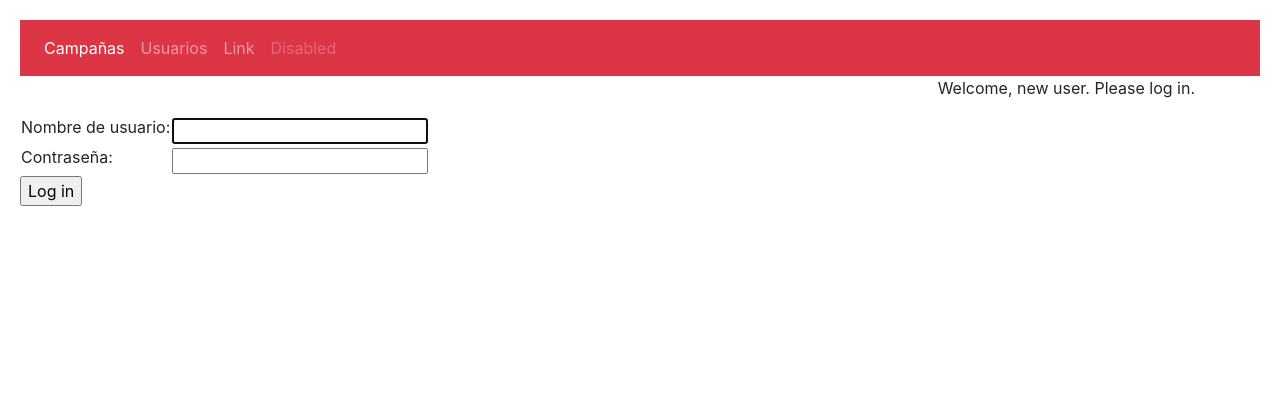
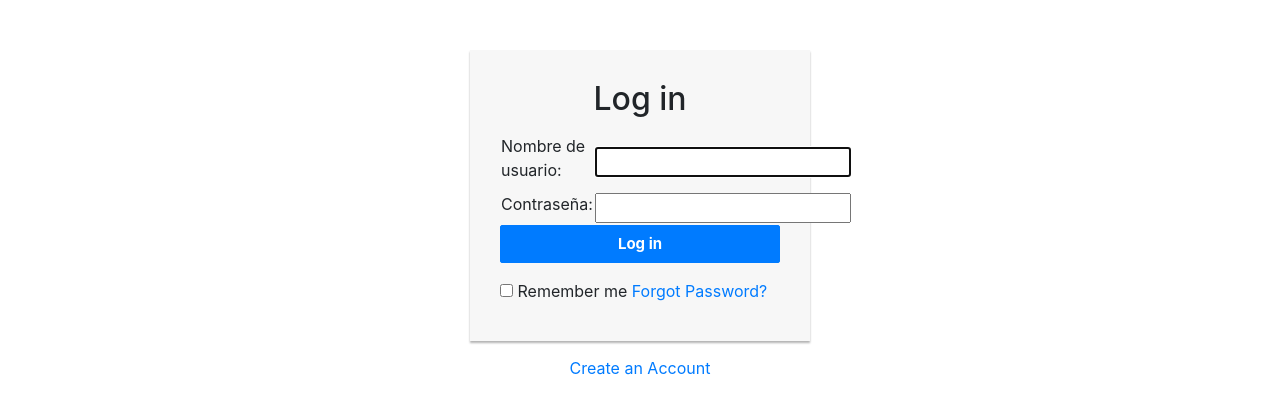
Before and after one commit to YariLorenzo/proyecto_usuarios, a Django app: page /votaciones/login/ in a window 1280 px wide. Shown: the top 414 px of the page. Run offline with Django 3.2, Linux system fonts and the light colour scheme; some libraries are stand-ins or nearby versions.

Commit message:
Logging System v1.1

```diff
--- a/proyecto_votaciones/settings.py
+++ b/proyecto_votaciones/settings.py
@@ -133,5 +133,5 @@ STATIC_URL = '/static/'
 # ]
 STATIC_ROOT = os.path.join(BASE_DIR, 'static')
 
-LOGIN_REDIRECT_URL = '/votaciones/'
+LOGIN_REDIRECT_URL = '/votaciones/inicio'
 LOGOUT_REDIRECT_URL = '/votaciones/login/'
--- a/votaciones/templates/registration/login.html
+++ b/votaciones/templates/registration/login.html
@@ -1,8 +1,89 @@
-{% extends 'votaciones/base.html' %}
 
-{% block content %}
+<!DOCTYPE html>
+<html lang="es">
+<head>
+<meta charset="utf-8">
+<meta http-equiv="X-UA-Compatible" content="IE=edge">
+<meta name="viewport" content="width=device-width, initial-scale=1">
+<title>Gestión de usuarios</title>
+<link rel="stylesheet" href="https://maxcdn.bootstrapcdn.com/bootstrap/4.2.1/css/bootstrap.min.css">
+<script src="https://ajax.googleapis.com/ajax/libs/jquery/3.3.1/jquery.min.js"></script>
+<script src="https://cdnjs.cloudflare.com/ajax/libs/popper.js/1.14.6/umd/popper.min.js"></script>
+<script src="https://maxcdn.bootstrapcdn.com/bootstrap/4.2.1/js/bootstrap.min.js"></script>
 
-{% if form.errors %}
+<style type="text/css">
+	.login-form {
+		width: 340px;
+    	margin: 50px auto;
+	}
+    .login-form form {
+    	margin-bottom: 15px;
+        background: #f7f7f7;
+        box-shadow: 0px 2px 2px rgba(0, 0, 0, 0.3);
+        padding: 30px;
+    }
+    .login-form h2 {
+        margin: 0 0 15px;
+    }
+    .form-control, .btn {
+        min-height: 38px;
+        border-radius: 2px;
+    }
+    .btn {
+        font-size: 15px;
+        font-weight: bold;
+    }
+</style>
+</head>
+<body>
+<div class="login-form">
+    <form  method="post" action="">
+        {% csrf_token %}
+        <h2 class="text-center">Log in</h2>
+        <table>
+                <tr>
+                    <td>{{ form.username.label_tag }}</td>
+                    <td>{{ form.username }}</td>
+                </tr>
+                <tr>
+                    <td>{{ form.password.label_tag }}</td>
+                    <td>{{ form.password }}</td>
+                </tr>
+                </table>
+        <div class="form-group">
+            <input type="submit" class="logBut btn btn-primary btn-block logBut" value="Log in">
+            <!-- <input type="submit" class="logBut" value="Log in"/> -->
+            <input type="hidden" name="next" value="{{ next }}">
+        </div>
+        <div class="clearfix">
+            <label class="pull-left checkbox-inline"><input type="checkbox"> Remember me</label>
+            <a href="#" class="pull-right">Forgot Password?</a>
+        </div>
+    </form>
+    <!-- <form method="post" action="">
+            {% csrf_token %}
+            <h2 class="text-center">Log in</h2>
+            <table>
+            <tr>
+                <td>{{ form.username.label_tag }}</td>
+                <td>{{ form.username }}</td>
+            </tr>
+            <tr>
+                <td>{{ form.password.label_tag }}</td>
+                <td>{{ form.password }}</td>
+            </tr>
+            </table>
+
+            <input type="submit" class="logBut btn btn-primary btn-block logBut" value="Log in"/>
+            <input type="hidden" name="next" value="{{ next }}">
+            </form> -->
+    <p class="text-center"><a href="#">Create an Account</a></p>
+</div>
+</body>
+</html>
+
+
+<!-- {% if form.errors %}
 <p>Usuario y constraseña incorrectos. Por favor, inténtelo de nuevo.</p>
 {% endif %}
 
@@ -14,7 +95,7 @@
     <p>Please login to see this page.</p>
     {% endif %}
 {% endif %}
-
+<div class="container">
 <form method="post" action="">
 {% csrf_token %}
 <table>
@@ -32,6 +113,4 @@
 <input type="hidden" name="next" value="{{ next }}">
 </form>
 
-
-
-{% endblock %}
+</div> -->
--- a/votaciones/templates/votaciones/base.html
+++ b/votaciones/templates/votaciones/base.html
@@ -30,7 +30,7 @@
         <nav class="navbar navbar-expand-sm bg-danger navbar-dark">
                 <ul class="navbar-nav">
                   <li class="nav-item active">
-                    <a class="nav-link" href="/votaciones/">Campañas</a>
+                    <a class="nav-link" href="/votaciones/inicio/">Campañas</a>
                   </li>
                   <li class="nav-item">
                     <a class="nav-link" href="/votaciones/usuarios/">Usuarios</a>
@@ -41,7 +41,8 @@
                   <li class="nav-item">
                     <a class="nav-link disabled" href="#">Disabled</a>
                   </li>
-                </ul>
+
+                  </ul>
 
               </nav>
     <!-- <div class="page-header">
@@ -49,13 +50,18 @@
     </div> -->
     <div class="container text-right">
         {% if user.is_authenticated %}
-        <p class="pull-right">Welcome, {{ user.get_username }}. Thanks for logging in. <a href="/votaciones/logout/">Logout</a></p>
+        <p class="pull-right">Bienvenido, {{ user.get_username }}. <a href="/votaciones/logout/">Cerrar sesión.</a></p>
         {% else %}
-        <p class="pull-right">Welcome, new user. Please log in.</p>
+        <p class="pull-right">Bienvenido, por favor inicia sesión.</p>
         {% endif %}
     </div>
 
-
+<script>
+$('.navbar-nav .nav-link').click(function(){
+    $('.navbar-nav .nav-link').removeClass('active');
+    $(this).addClass('active');
+})
+</script>
 
 
     {% block content %}{% endblock content %}
--- a/votaciones/urls.py
+++ b/votaciones/urls.py
@@ -7,8 +7,9 @@ from django.contrib.auth import views as auth_views
 
 
 urlpatterns = [
-    path('', views.index, name='index'),
+
     path('login/', auth_views.LoginView.as_view(redirect_authenticated_user=True), name='login'),
+    path('inicio/', views.index, name='index'),
     # path('login/', auth_views.LoginView.as_view(template_name='votaciones/login.html')),
     path('logout/', auth_views.LogoutView.as_view(), {'next_page': settings.LOGOUT_REDIRECT_URL}, name='logout'),
     # ex: /polls/5/
--- a/votaciones/views.py
+++ b/votaciones/views.py
@@ -9,6 +9,7 @@ from django.contrib import messages
 from. models import Evento, Usuario
 from .forms import UsuarioForm
 
+@login_required
 def index(request):
 
     lista_ult_eventos = Evento.objects.order_by('-fecha')[:5]
@@ -18,13 +19,13 @@ def index(request):
         'lista_ult_eventos' : lista_ult_eventos,
     }
     return HttpResponse(template.render(context, request))
-
+@login_required
 def lista_usuarios(request):
     lista_usuarios = Usuario.objects.all()
     # contador_votos = Item.objects.filter(votes__contest=contestA).count()
     return render(request, 'votaciones/lista_usuarios.html', {'lista_usuarios': lista_usuarios})
 
-
+@login_required
 def usuarios_envento(request, evento_id):
     evento = get_object_or_404(Evento, pk=evento_id)
     votantes = evento.votantes.all()
```
